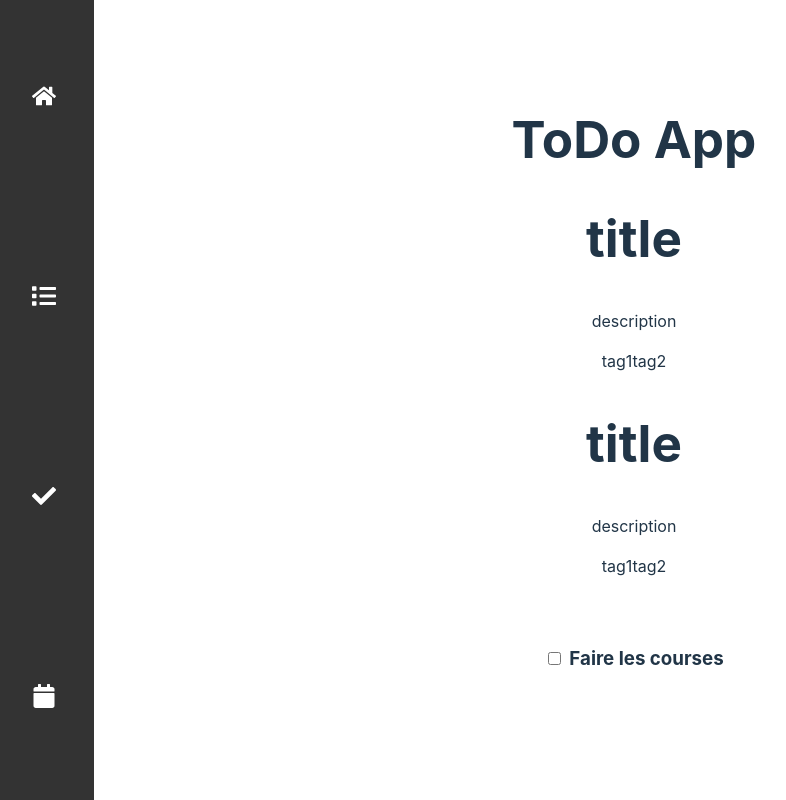
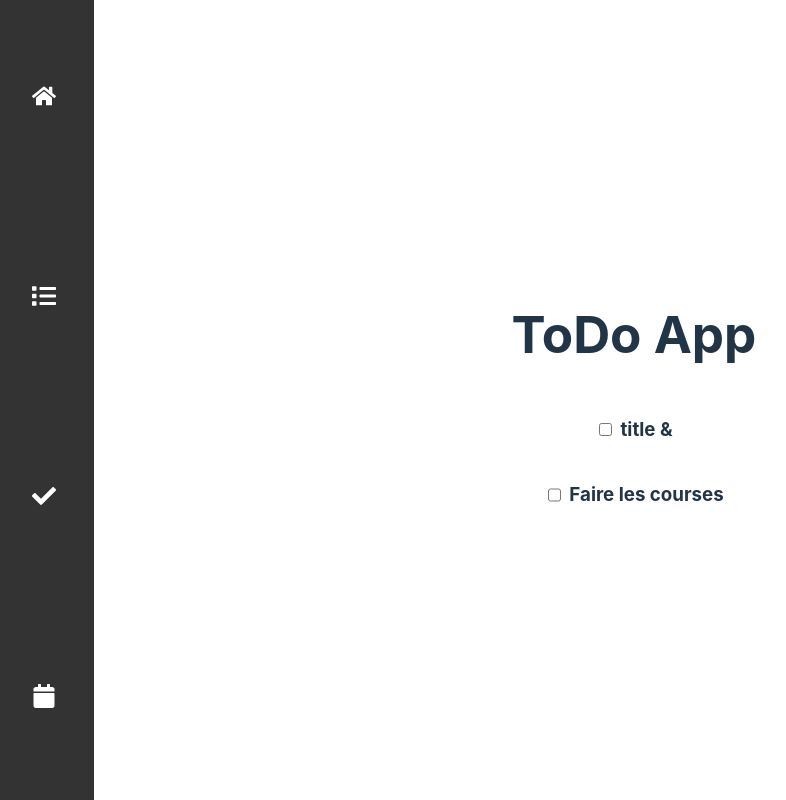
Before and after one commit to GuaisClement/TodoApp, a React (Vite) app: page / in a window 1280 px wide. Shown: the whole page, without its empty margins (6-792 px from the left). Built offline with nearby package versions, Linux system fonts and the light colour scheme.

Commit message:
fix / mouv taskList

```diff
--- a/src/App.tsx
+++ b/src/App.tsx
@@ -1,26 +1,13 @@
 import './App.css'
-import TaskList from './TaskList'
+import TaskList from './TaskList/TaskList'
 import Taskbar from './header/Taskbar'
-import Task from './task/Task'
-
 function App() {
-  const taskProps = {
-    id: 1,
-    checked: false,
-    title: 'Faire les courses',
-    content: 'Acheter du lait, des œufs, et du pain.',
-    date: new Date(),
-  };
-
   return (
     <>
       <div className="card">
         <h1>ToDo App</h1>
         <Taskbar/>
         <TaskList/>
-        <div className="card">
-          <Task {...taskProps}></Task>
-        </div>
       </div>
     </>
   )
--- a/src/Task.tsx
+++ /dev/null
@@ -1,25 +0,0 @@
-import React from 'react'
-
-type Props = {
-    id: number;
-    checked: boolean;
-    title: string;
-    content: string;
-    Tags: string[];
-}
-
-const Task: React.FC<Props> = (props) => {
-
-    return (
-    <div>
-        <h1>{props.title}</h1>
-        <p>{props.content}</p>
-        <p>{props.Tags}</p>
-    </div>
-    );
-
-}
-
-
-
-export default Task;
--- a/src/TaskList.tsx
+++ b/src/TaskList/TaskList.tsx
@@ -1,27 +1,28 @@
-import Task from "./Task";
+import Task from "../task/Task";
 
-type SingleData = {
+
+type Task = {
   id: number;
   checked: boolean;
   title: string;
   content: string;
-  Tags: string[];
+  date: Date;
 };
 
-const Data: SingleData[] = [
+const Data: Task[] = [
   {
     id: 0,
     checked: false,
-    title: "title",
+    title: "title &",
     content: "description",
-    Tags:["tag1","tag2"]
+    date: new Date(),
   },
   {
     id: 1,
-    checked: true,
-    title: "title",
-    content: "description",
-    Tags:["tag1","tag2"]
+    checked: false,
+    title: 'Faire les courses',
+    content: 'Acheter du lait, des œufs, et du pain.',
+    date: new Date(),
   },
 ];
 
@@ -30,14 +31,14 @@ function TaskList() {
 
     return (
         <div>
-          {Data.map((value: SingleData) => (
+          {Data.map((value: Task) => (
             <article key={value.id}>
               <Task
                 id={value.id}
                 checked={value.checked}
                 title={value.title}
                 content={value.content}
-                Tags={value.Tags}
+                date={value.date}
               />
             </article>
           ))}
```
Also changed, not shown: src/TaskList/TaskList.css (added).
